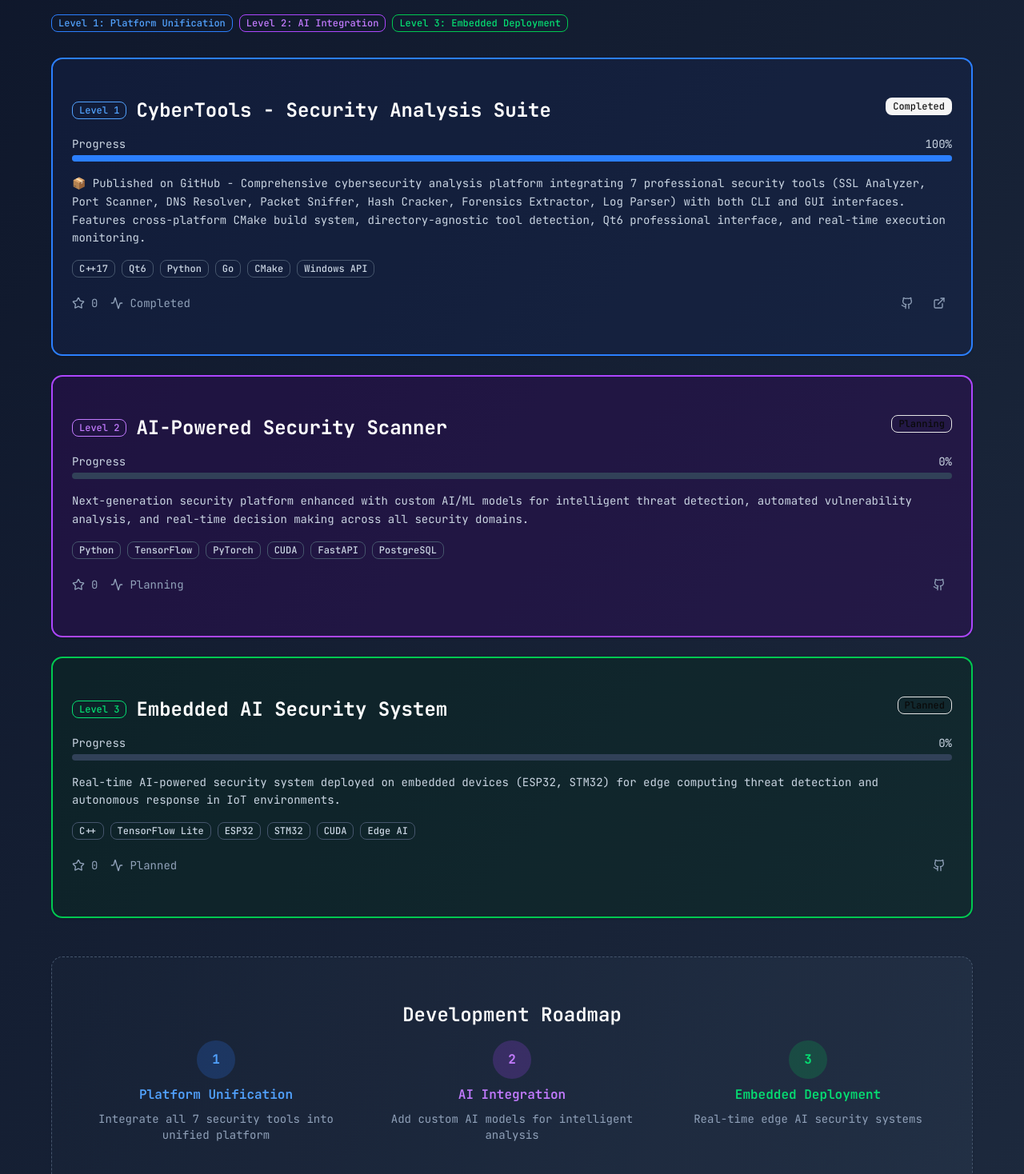
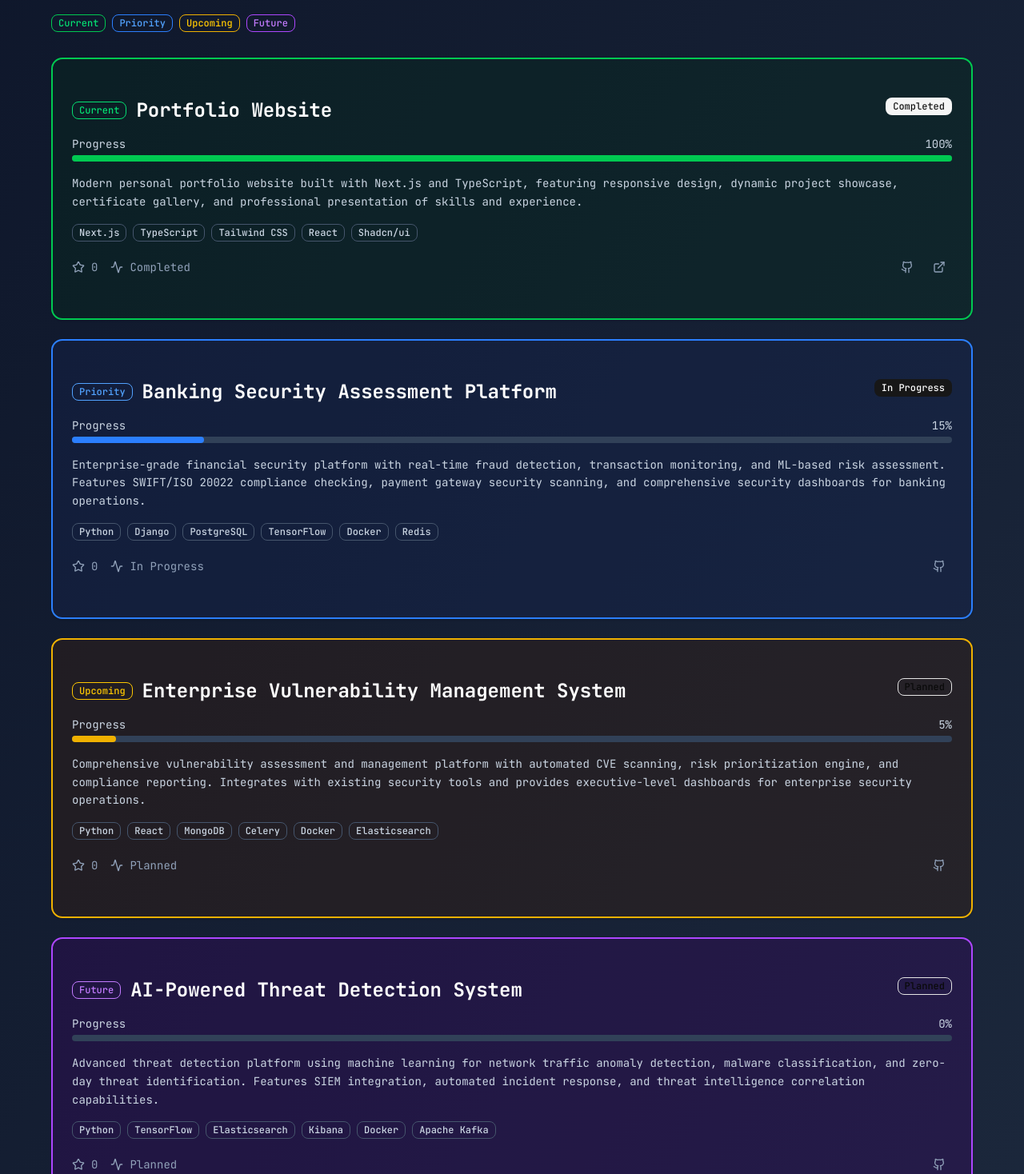
Before and after one commit to sammtan/sammtan.github.io, a Next.js app: page /projects in a window 1280 px wide. Shown: the part 142-1610 px from the top of the page at 80% size. Built offline with nearby package versions, Linux system fonts and the light colour scheme.

Commit message:
Remove L1P

```diff
--- a/src/app/page.tsx
+++ b/src/app/page.tsx
@@ -201,8 +201,8 @@ export default function Home() {
             <h3 className="font-semibold text-sm md:text-base text-red-100">Projects</h3>
           </div>
           <div className="flex-1 flex flex-col justify-center">
-            <p className="text-xs md:text-sm text-red-300 mb-1">CyberTools Complete ✅</p>
-            <p className="text-xs text-red-400">AI/ML • Embedded • Security</p>
+            <p className="text-xs md:text-sm text-red-300 mb-1">Personal Portfolio & Tools</p>
+            <p className="text-xs text-red-400">Web Dev • Cybersecurity • Innovation</p>
           </div>
         </div>
       </Card>
--- a/src/app/projects/page.tsx
+++ b/src/app/projects/page.tsx
@@ -7,36 +7,47 @@ import { Github, ExternalLink, Star, Activity } from "lucide-react";
 export default function ProjectsPage() {
   const projects = [
     {
-      title: "CyberTools - Security Analysis Suite",
-      description: "📦 Published on GitHub - Comprehensive cybersecurity analysis platform integrating 7 professional security tools (SSL Analyzer, Port Scanner, DNS Resolver, Packet Sniffer, Hash Cracker, Forensics Extractor, Log Parser) with both CLI and GUI interfaces. Features cross-platform CMake build system, directory-agnostic tool detection, Qt6 professional interface, and real-time execution monitoring.",
-      tech: ["C++17", "Qt6", "Python", "Go", "CMake", "Windows API"],
+      title: "Portfolio Website",
+      description: "Modern personal portfolio website built with Next.js and TypeScript, featuring responsive design, dynamic project showcase, certificate gallery, and professional presentation of skills and experience.",
+      tech: ["Next.js", "TypeScript", "Tailwind CSS", "React", "Shadcn/ui"],
       status: "Completed",
       stars: 0,
-      github: "https://github.com/sammtan/cybersuite-security-tools",
-      demo: "/tools",
-      phase: "Level 1",
+      github: "https://github.com/sammtan/sammtan.github.io",
+      demo: "https://sammtan.github.io",
+      phase: "Current",
       progress: 100
     },
     {
-      title: "AI-Powered Security Scanner",
-      description: "Next-generation security platform enhanced with custom AI/ML models for intelligent threat detection, automated vulnerability analysis, and real-time decision making across all security domains.",
-      tech: ["Python", "TensorFlow", "PyTorch", "CUDA", "FastAPI", "PostgreSQL"],
-      status: "Planning",
+      title: "Banking Security Assessment Platform",
+      description: "Enterprise-grade financial security platform with real-time fraud detection, transaction monitoring, and ML-based risk assessment. Features SWIFT/ISO 20022 compliance checking, payment gateway security scanning, and comprehensive security dashboards for banking operations.",
+      tech: ["Python", "Django", "PostgreSQL", "TensorFlow", "Docker", "Redis"],
+      status: "In Progress",
       stars: 0,
       github: "#",
       demo: null,
-      phase: "Level 2",
-      progress: 0
+      phase: "Priority",
+      progress: 15
     },
     {
-      title: "Embedded AI Security System",
-      description: "Real-time AI-powered security system deployed on embedded devices (ESP32, STM32) for edge computing threat detection and autonomous response in IoT environments.",
-      tech: ["C++", "TensorFlow Lite", "ESP32", "STM32", "CUDA", "Edge AI"],
+      title: "Enterprise Vulnerability Management System",
+      description: "Comprehensive vulnerability assessment and management platform with automated CVE scanning, risk prioritization engine, and compliance reporting. Integrates with existing security tools and provides executive-level dashboards for enterprise security operations.",
+      tech: ["Python", "React", "MongoDB", "Celery", "Docker", "Elasticsearch"],
       status: "Planned",
       stars: 0,
       github: "#",
       demo: null,
-      phase: "Level 3",
+      phase: "Upcoming",
+      progress: 5
+    },
+    {
+      title: "AI-Powered Threat Detection System",
+      description: "Advanced threat detection platform using machine learning for network traffic anomaly detection, malware classification, and zero-day threat identification. Features SIEM integration, automated incident response, and threat intelligence correlation capabilities.",
+      tech: ["Python", "TensorFlow", "Elasticsearch", "Kibana", "Docker", "Apache Kafka"],
+      status: "Planned",
+      stars: 0,
+      github: "#",
+      demo: null,
+      phase: "Future",
       progress: 0
     }
   ];
@@ -47,11 +58,12 @@ export default function ProjectsPage() {
         {/* Header */}
         <div className="mb-8">
           <h1 className="text-4xl font-bold text-white mb-4">Projects</h1>
-          <p className="text-slate-300 text-lg">Progressive cybersecurity platform development: from unified tools to AI-powered analysis to embedded real-time systems.</p>
+          <p className="text-slate-300 text-lg">Strategic project development focused on banking security, enterprise vulnerability management, and AI-powered threat detection for cybersecurity and software engineering internship opportunities.</p>
           <div className="mt-4 flex flex-wrap gap-2">
-            <Badge variant="outline" className="border-blue-500 text-blue-400">Level 1: Platform Unification</Badge>
-            <Badge variant="outline" className="border-purple-500 text-purple-400">Level 2: AI Integration</Badge>
-            <Badge variant="outline" className="border-green-500 text-green-400">Level 3: Embedded Deployment</Badge>
+            <Badge variant="outline" className="border-green-500 text-green-400">Current</Badge>
+            <Badge variant="outline" className="border-blue-500 text-blue-400">Priority</Badge>
+            <Badge variant="outline" className="border-yellow-500 text-yellow-400">Upcoming</Badge>
+            <Badge variant="outline" className="border-purple-500 text-purple-400">Future</Badge>
           </div>
         </div>
 
@@ -60,18 +72,20 @@ export default function ProjectsPage() {
           {projects.map((project, index) => {
             const getPhaseColor = (phase: string) => {
               switch (phase) {
-                case "Level 1": return "border-blue-500 bg-blue-950/30";
-                case "Level 2": return "border-purple-500 bg-purple-950/30";
-                case "Level 3": return "border-green-500 bg-green-950/30";
+                case "Current": return "border-green-500 bg-green-950/30";
+                case "Priority": return "border-blue-500 bg-blue-950/30";
+                case "Upcoming": return "border-yellow-500 bg-yellow-950/30";
+                case "Future": return "border-purple-500 bg-purple-950/30";
                 default: return "border-slate-700 bg-slate-800/50";
               }
             };
 
             const getProgressColor = (phase: string) => {
               switch (phase) {
-                case "Level 1": return "bg-blue-500";
-                case "Level 2": return "bg-purple-500";
-                case "Level 3": return "bg-green-500";
+                case "Current": return "bg-green-500";
+                case "Priority": return "bg-blue-500";
+                case "Upcoming": return "bg-yellow-500";
+                case "Future": return "bg-purple-500";
                 default: return "bg-slate-500";
               }
             };
@@ -82,7 +96,7 @@ export default function ProjectsPage() {
                   {/* Project Header with Phase */}
                   <div className="flex items-start justify-between mb-4">
                     <div className="flex items-center gap-3">
-                      <Badge variant="outline" className={`${project.phase === "Level 1" ? "border-blue-400 text-blue-400" : project.phase === "Level 2" ? "border-purple-400 text-purple-400" : "border-green-400 text-green-400"} font-mono text-xs`}>
+                      <Badge variant="outline" className={`${project.phase === "Current" ? "border-green-400 text-green-400" : project.phase === "Priority" ? "border-blue-400 text-blue-400" : project.phase === "Upcoming" ? "border-yellow-400 text-yellow-400" : "border-purple-400 text-purple-400"} font-mono text-xs`}>
                         {project.phase}
                       </Badge>
                       <h3 className="text-2xl font-bold text-white">{project.title}</h3>
@@ -154,32 +168,32 @@ export default function ProjectsPage() {
           })}
         </div>
 
-        {/* Roadmap Section */}
+        {/* Development Roadmap */}
         <div className="mt-12">
           <Card className="bg-gradient-to-r from-slate-800/30 to-slate-700/30 border-slate-600 border-dashed">
             <div className="p-8">
-              <h3 className="text-2xl font-semibold text-white mb-4 text-center">Development Roadmap</h3>
+              <h3 className="text-2xl font-semibold text-white mb-4 text-center">Strategic Development Timeline</h3>
               <div className="grid md:grid-cols-3 gap-6 text-center">
                 <div className="space-y-2">
                   <div className="w-12 h-12 mx-auto bg-blue-500/20 rounded-full flex items-center justify-center">
-                    <span className="text-blue-400 font-bold">1</span>
+                    <span className="text-blue-400 font-bold">Q1</span>
                   </div>
-                  <h4 className="text-blue-400 font-semibold">Platform Unification</h4>
-                  <p className="text-slate-400 text-sm">Integrate all 7 security tools into unified platform</p>
+                  <h4 className="text-blue-400 font-semibold">Banking Security Platform</h4>
+                  <p className="text-slate-400 text-sm">Target: BCA & Bank Mandiri internships</p>
+                </div>
+                <div className="space-y-2">
+                  <div className="w-12 h-12 mx-auto bg-yellow-500/20 rounded-full flex items-center justify-center">
+                    <span className="text-yellow-400 font-bold">Q2</span>
+                  </div>
+                  <h4 className="text-yellow-400 font-semibold">Vulnerability Management</h4>
+                  <p className="text-slate-400 text-sm">Target: Enterprise security roles</p>
                 </div>
                 <div className="space-y-2">
                   <div className="w-12 h-12 mx-auto bg-purple-500/20 rounded-full flex items-center justify-center">
-                    <span className="text-purple-400 font-bold">2</span>
+                    <span className="text-purple-400 font-bold">Q3</span>
                   </div>
-                  <h4 className="text-purple-400 font-semibold">AI Integration</h4>
-                  <p className="text-slate-400 text-sm">Add custom AI models for intelligent analysis</p>
-                </div>
-                <div className="space-y-2">
-                  <div className="w-12 h-12 mx-auto bg-green-500/20 rounded-full flex items-center justify-center">
-                    <span className="text-green-400 font-bold">3</span>
-                  </div>
-                  <h4 className="text-green-400 font-semibold">Embedded Deployment</h4>
-                  <p className="text-slate-400 text-sm">Real-time edge AI security systems</p>
+                  <h4 className="text-purple-400 font-semibold">AI Threat Detection</h4>
+                  <p className="text-slate-400 text-sm">Target: Advanced cybersecurity positions</p>
                 </div>
               </div>
             </div>
```
